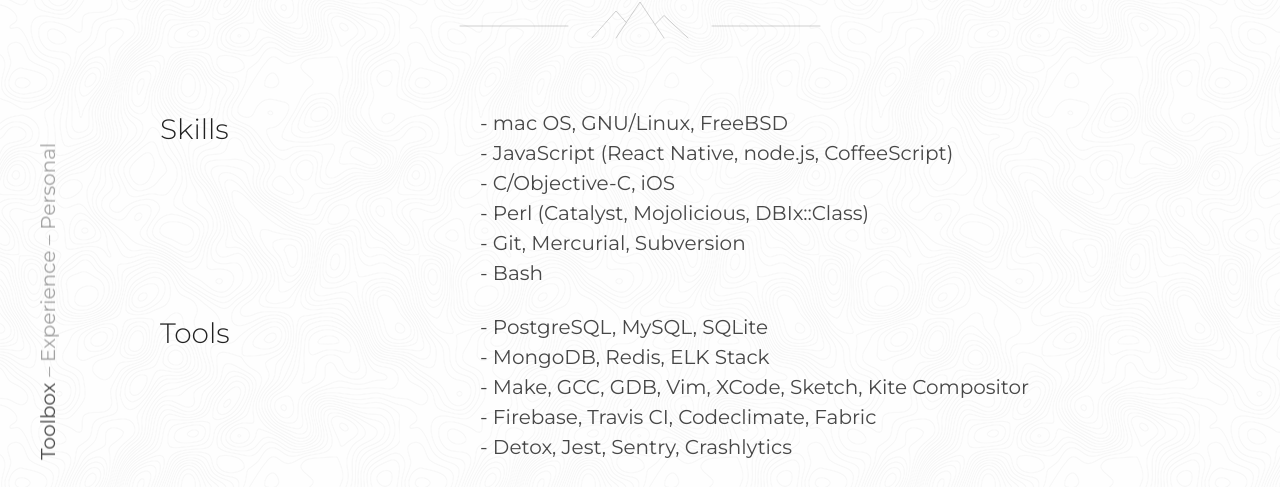
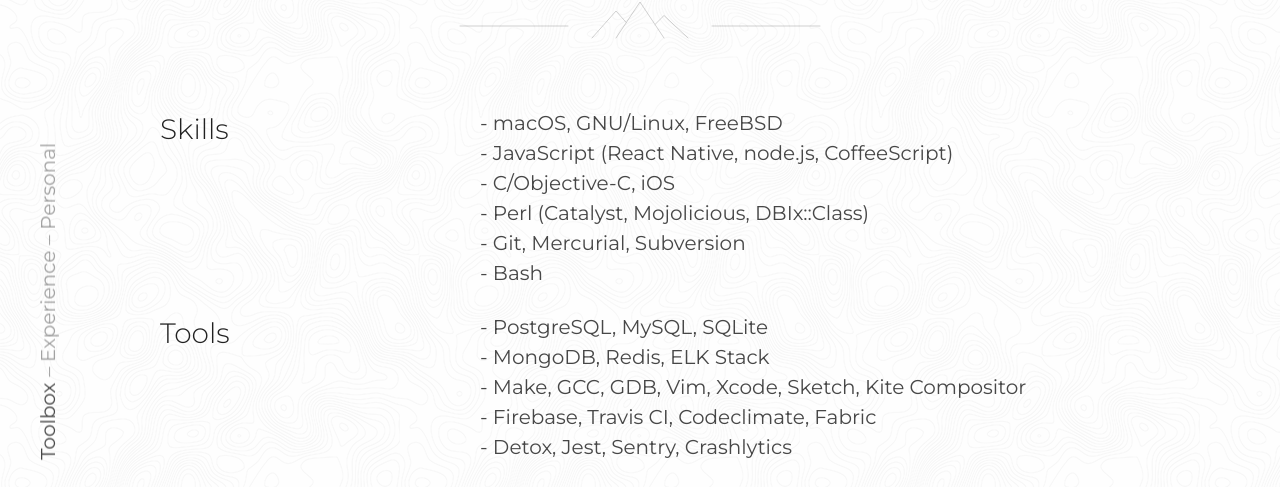
Before and after one commit to n4kz/com.n4kz, a Jekyll site: the page built from index.html, in a window 1280 px wide and 900 px high, scrolled down 2723 px. Shown: the part 149-636 px from the top of the window. Built offline with Jekyll 4.4.1, drawn with Linux system fonts in a browser that asks for light colours; nearby versions of some CDN libraries.

Commit message:
Minor content fixes

```diff
--- a/_data/en/toolbox.yml
+++ b/_data/en/toolbox.yml
@@ -3,7 +3,7 @@
   -
     title: Skills
     items:
-      - mac OS, GNU/Linux, FreeBSD
+      - macOS, GNU/Linux, FreeBSD
       - JavaScript (React Native, node.js, CoffeeScript)
       - C/Objective-C, iOS
       - Perl (Catalyst, Mojolicious, DBIx::Class)
@@ -15,7 +15,7 @@
     items:
       - PostgreSQL, MySQL, SQLite
       - MongoDB, Redis, ELK Stack
-      - Make, GCC, GDB, Vim, XCode, Sketch, Kite Compositor
+      - Make, GCC, GDB, Vim, Xcode, Sketch, Kite Compositor
       - Firebase, Travis CI, Codeclimate, Fabric
       - Detox, Jest, Sentry, Crashlytics
 
--- a/_data/ru/toolbox.yml
+++ b/_data/ru/toolbox.yml
@@ -3,7 +3,7 @@
   -
     title: Навыки
     items:
-      - mac OS, GNU/Linux, FreeBSD
+      - macOS, GNU/Linux, FreeBSD
       - JavaScript (React Native, node.js, CoffeeScript)
       - C/Objective-C, iOS
       - Perl (Catalyst, Mojolicious, DBIx::Class)
@@ -15,7 +15,7 @@
     items:
       - PostgreSQL, MySQL, SQLite
       - MongoDB, Redis, ELK Stack
-      - Make, GCC, GDB, Vim, XCode, Sketch, Kite Compositor
+      - Make, GCC, GDB, Vim, Xcode, Sketch, Kite Compositor
       - Firebase, Travis CI, Codeclimate, Fabric
       - Detox, Jest, Sentry, Crashlytics
 
```
